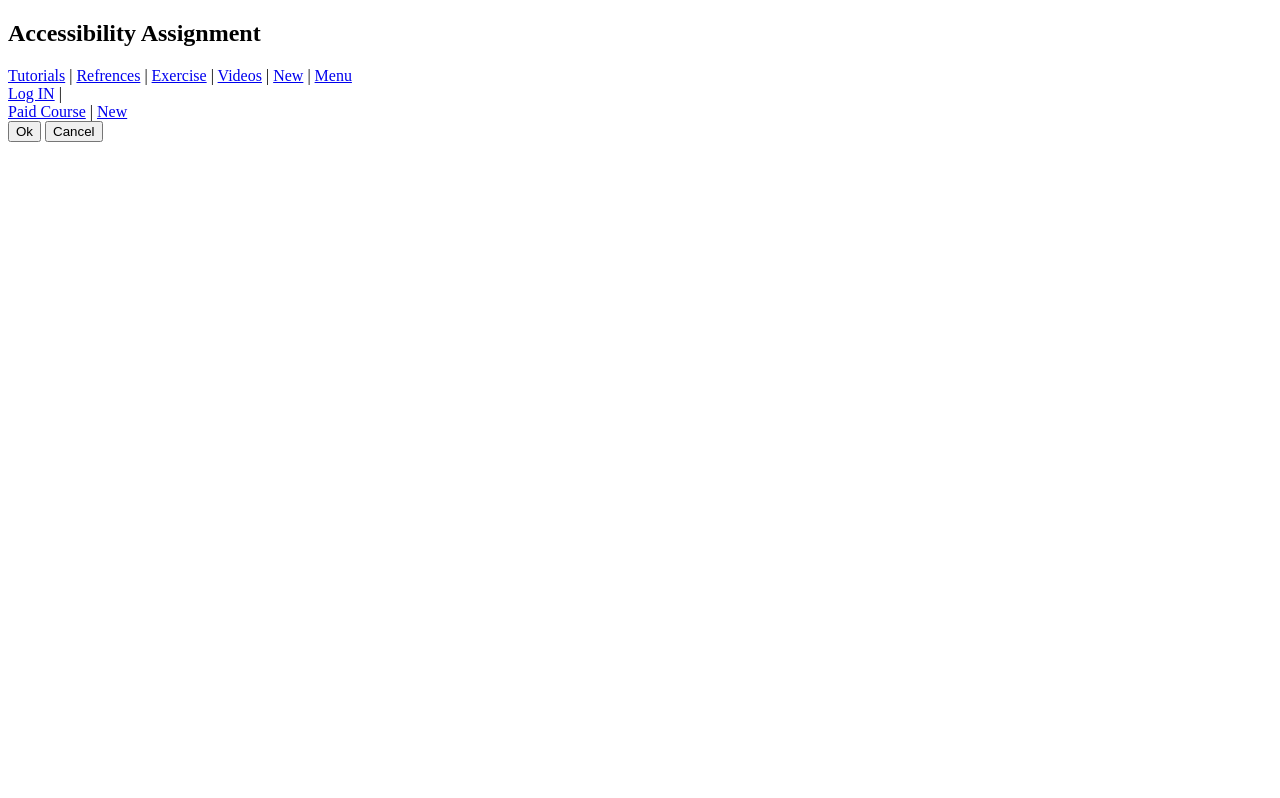
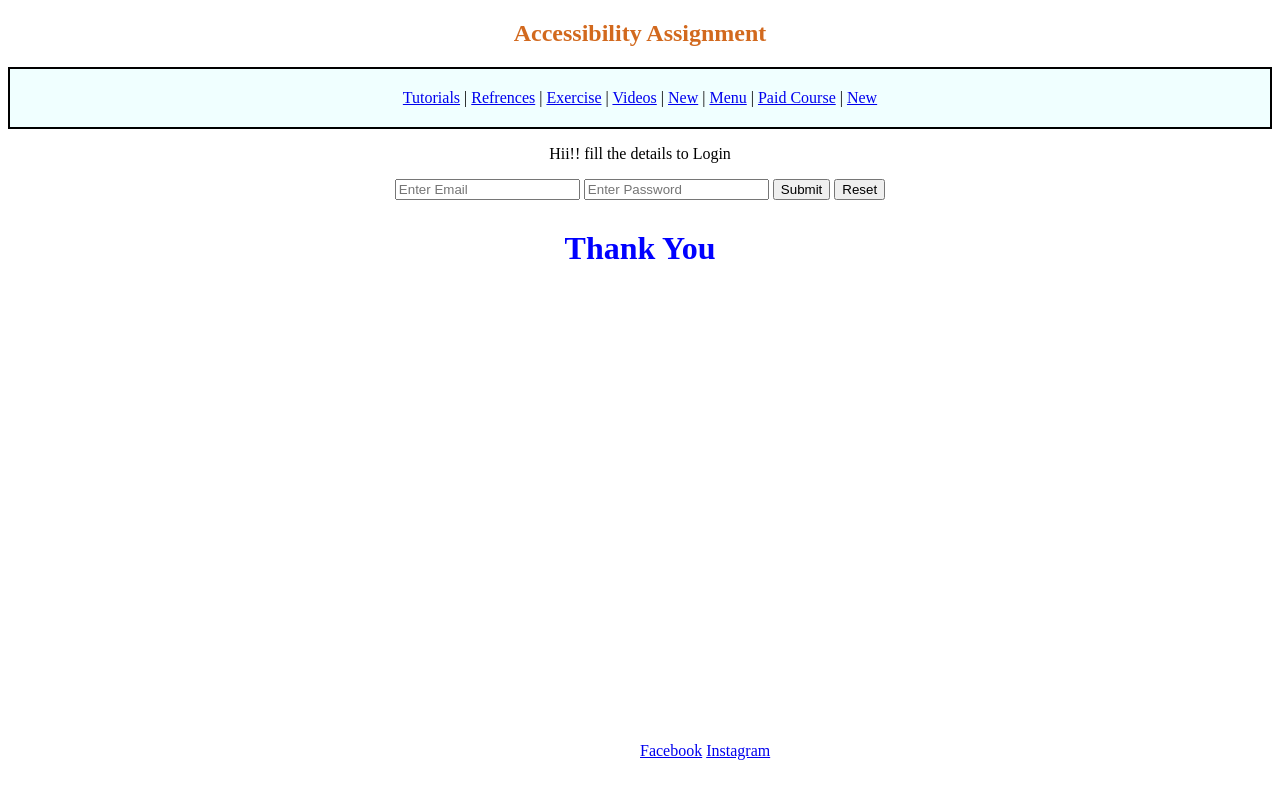
Before and after one commit to uc-sag/Accessibility-Assignment, a plain HTML site: page index.html in a window 1280 px wide. Drawn offline with Linux system fonts and the light colour scheme.

Commit message:
Completed

```diff
--- a/index.html
+++ b/index.html
@@ -4,6 +4,35 @@
     <meta charset="UTF-8">
     <meta name="viewport" content="width=device-width, initial-scale=1.0">
     <title>GIT & Accessibility Assignment</title>
+    <style>
+     h2{
+        color: chocolate;
+        text-align: center;
+     }
+     nav{
+        border: 2px solid black;
+         text-align: center; padding: 20px;
+         background-color: azure;
+     }
+     p{
+        text-align: center;
+     }
+     form{
+        text-align: center;
+     }
+     h1{
+        color: blue;
+        text-align: center;
+        margin-top: 30px;
+     }
+     footer{
+        position: fixed;
+        bottom: 5%;
+        left: 50%;
+        text-align: center;
+     }
+
+    </style>
 </head>
 <body>
     <h2>Accessibility Assignment</h2>
@@ -13,18 +42,24 @@
         <a href="#">Exercise</a> |
         <a href="#">Videos</a> |
         <a href="#">New</a> |
-        <a href="#">Menu</a>
-      </nav>
-      <nav>
-        <a href="#">Log IN</a> |
-      </nav>
-      <nav>
+        <a href="#">Menu</a> |
         <a href="#">Paid Course</a> |
         <a href="#">New</a>
       </nav>
-      <nav>
-        <button>Ok</button>
-        <button>Cancel</button>
-      </nav>
+
+      <p>Hii!! fill the details to Login</p>
+
+      <form action="xyz.php">
+        <input type="email" placeholder="Enter Email">
+        <input type="password" placeholder="Enter Password">
+        <button type="submit">Submit</button>
+        <button type="reset">Reset</button>
+      </form>
+
+      <h1>Thank You</h1>
+      <footer>
+        <a href="https://www.facebook.com/">Facebook</a>
+        <a href="https://www.instagram.com/">Instagram</a>
+      </footer>
 </body>
 </html>
```
